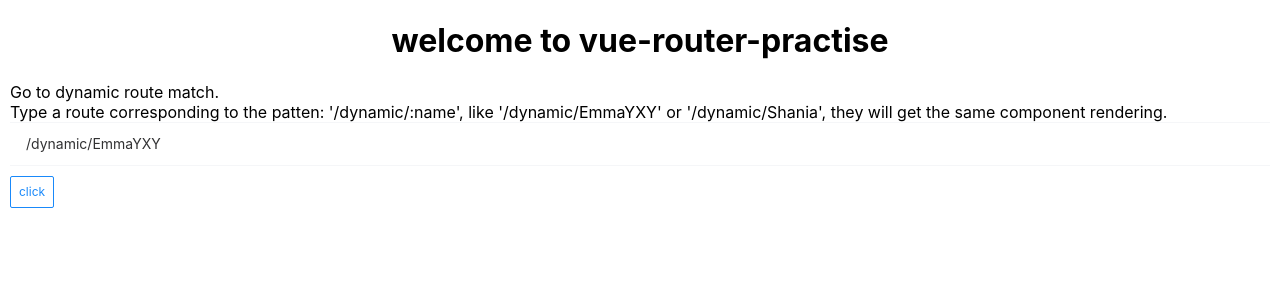
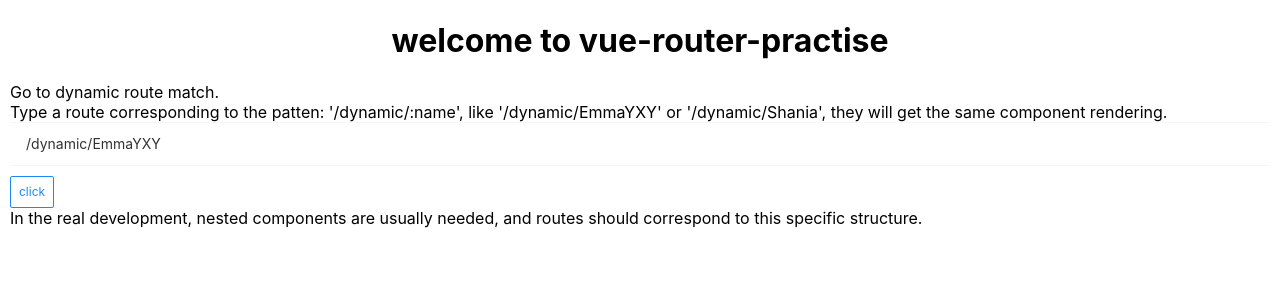
Before and after one commit to EmmaYXY/vue-router-practise, a Vue app: page /dynamic in a window 1280 px wide. Shown: the top 300 px of the page. Built offline with nearby package versions, Linux system fonts and the light colour scheme.

Commit message:
merge nested routes

```diff
--- a/package.json
+++ b/package.json
@@ -14,7 +14,8 @@
     "stylus": "^0.54.7",
     "stylus-loader": "^3.0.2",
     "vant": "^2.1.5",
-    "vue": "^2.5.2"
+    "vue": "^2.5.2",
+    "vue-router": "^3.1.2"
   },
   "devDependencies": {
     "autoprefixer": "^7.1.2",
--- a/src/components/Index.vue
+++ b/src/components/Index.vue
@@ -11,6 +11,12 @@
             <van-field v-model="dynamicRoute"/>
           </van-cell-group>
           <van-button class="button" @click="goToDynamicRoute" plain size="small" type="info">click</van-button>
+        </li>
+        <li>
+          <span>
+            In the real development, nested components are usually needed, and routes should correspond to this
+            specific structure.
+          </span>
         </li>
       </ul>
     </main>
--- a/src/router/index.js
+++ b/src/router/index.js
@@ -1,8 +1,8 @@
 import Vue from 'vue'
 import Router from 'vue-router'
-import Dynamic from '../components/Dynamic'
 import Index from '../components/Index'
-import Aste from '../components/Aste'
+import Dynamic from '../components/DynamicRouteMatching/Dynamic'
+import Aste from '../components/DynamicRouteMatching/Aste'
 
 Vue.use(Router)
 
```
Also changed, not shown: src/components/DynamicRouteMatching/Aste.vue (renamed from src/components/Aste.vue), src/components/DynamicRouteMatching/Dynamic.vue (renamed from src/components/Dynamic.vue), 1 other file (tests, documents, lock files or other folders).
